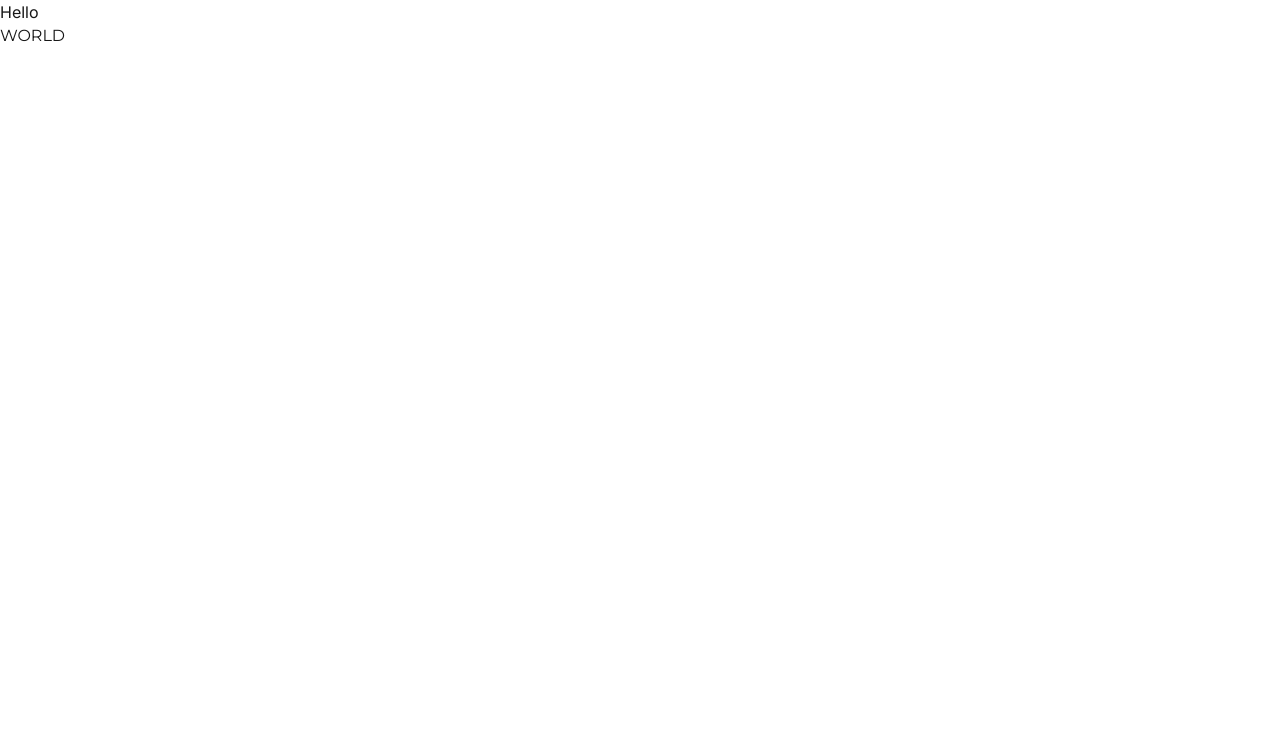
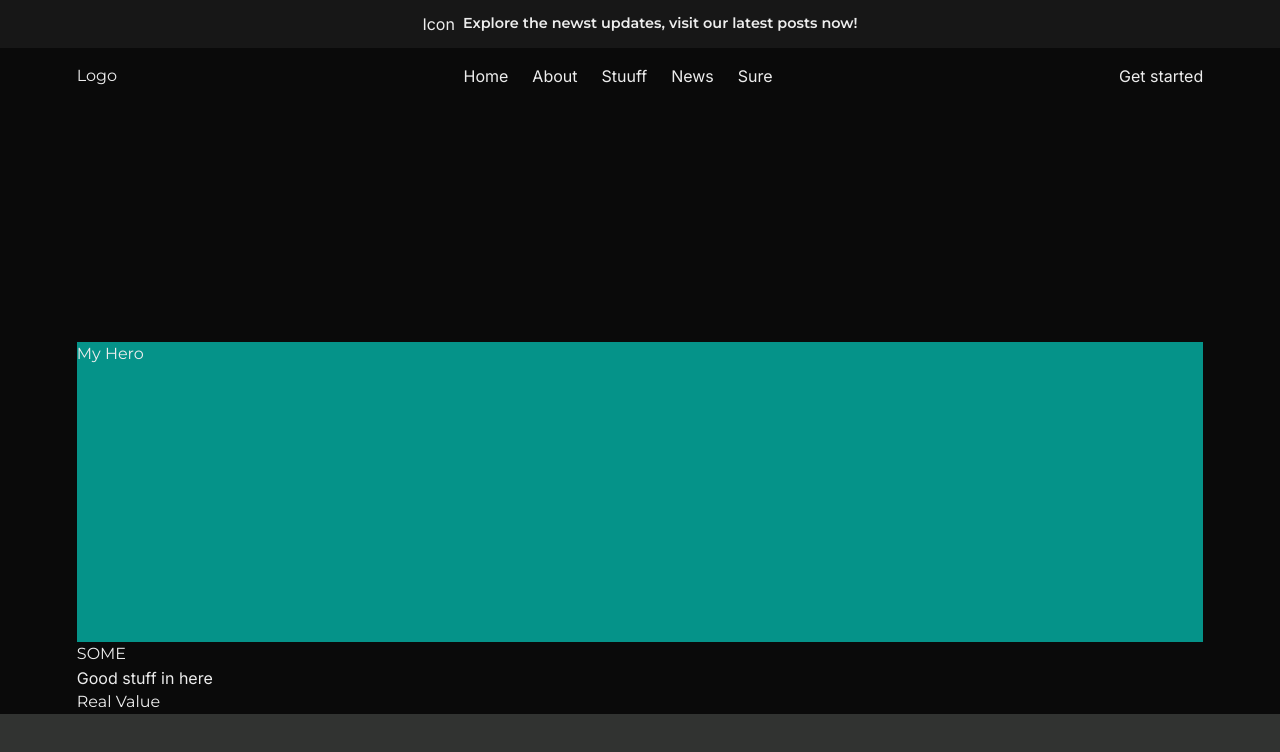
Before and after one commit to AmauriMarcos/perfect-mismatch, a Next.js app: page / in a window 1280 px wide. Shown: the top 752 px of the page. Built offline with nearby package versions, Linux system fonts and the light colour scheme.

Commit message:
Added color variables

```diff
--- a/src/app/globals.css
+++ b/src/app/globals.css
@@ -2,24 +2,23 @@
 @tailwind components;
 @tailwind utilities;
 
-/* Define the custom color palette in :root for light mode */
 :root {
-  --color-primary-light: #fce2c8; /* Light background */
-  --color-secondary-light: #059389; /* Light accent */
-  --background: #ffffff; /* Default light background */
-  --foreground: #171717; /* Default light text */
+  --color-primary: #fce2c8; /* Light mode primary color */
+  --color-secondary: #059389; /* Light mode secondary color */
+  --color-tertiary: #ffa38a;
+  --background: #ffffff; /* Light mode background */
+  --foreground: #171717; /* Light mode text */
   --font-montserrat: 'Montserrat', sans-serif;
   --font-inter: 'Inter', sans-serif;
 }
 
-/* Define dark mode colors using media query */
-@media (prefers-color-scheme: root) {
+@media (prefers-color-scheme: light) {
   :root {
-    --color-primary-dark: #171717; /* Dark background */
-    --color-secondary-dark: #059389; /* Dark accent */
+    --color-primary: #171717; /* Dark mode primary color */
+    --color-secondary: #059389; /* Dark mode secondary color */
+    --color-tertiary: #ffa38a;
     --background: #0a0a0a; /* Dark mode background */
     --foreground: #ededed; /* Dark mode text */
-
   }
 }
 
@@ -27,10 +26,8 @@ h1, h2, h3, h4, h5, h6 {
   font-family: var(--font-montserrat);
 }
 
-/* Apply the variables */
 body {
   color: var(--foreground);
   background-color: var(--background);
-  font-family: Arial, Helvetica, sans-serif;
   font-family: var(--font-inter);
 }
--- a/src/app/layout.tsx
+++ b/src/app/layout.tsx
@@ -1,21 +1,22 @@
 import { Montserrat, Inter } from "next/font/google";
 import { Metadata } from "next";
 import "./globals.css";
+import Navbar from "@/components/Navbar/Navbar";
+import Footer from "@/components/Footer/Footer";
 
 // Import Montserrat for titles
 const montserrat = Montserrat({
   subsets: ["latin"],
   variable: "--font-montserrat",
-  weight: ["400", "700"], // Regular and Bold
+  weight: ["400", "600", "700"],
 });
 
 // Import Inter for body text
 const inter = Inter({
   subsets: ["latin"],
   variable: "--font-inter",
-  weight: ["400", "700"], // Regular and Bold
+  weight: ["100", "200", "400", "600"],
 });
-
 export const metadata: Metadata = {
   title: "Create Next App",
   description: "Generated by create next app",
@@ -29,7 +30,11 @@ export default function RootLayout({
   return (
     <html lang="en">
       <body className={`${montserrat.variable} ${inter.variable} antialiased`}>
-        {children}
+        <main className="flex flex-col justify-between h-[100vh]">
+          <Navbar />
+          {children}
+          <Footer />
+        </main>
       </body>
     </html>
   );
--- a/src/app/page.tsx
+++ b/src/app/page.tsx
@@ -1,10 +1,12 @@
 import Image from "next/image";
-/* font-[family-name:var(--font-geist-sans)] */
+import Hero from "@/components/Hero/Hero";
 export default function Home() {
   return (
-    <div>
-      Hello
-      <h1>WORLD</h1>
+    <div className="h-100% w-full px-[6%]  grow">
+      <Hero/>
+      <h1>SOME</h1>
+      <p>Good stuff in here</p>
+      <h3>Real Value</h3>
     </div>
   );
 }
--- /dev/null
+++ b/src/components/Footer/Footer.tsx
@@ -0,0 +1,11 @@
+import React from 'react'
+
+const Footer = () => {
+  return (
+    <div className='h-[200px] w-full px-[6%] bg-[#313331]'>
+
+    </div>
+  )
+}
+
+export default Footer
--- /dev/null
+++ b/src/components/Hero/Hero.tsx
@@ -0,0 +1,11 @@
+import React from 'react'
+
+const Hero = () => {
+  return (
+    <div className='h-[300px] bg-secondary  w-full'>
+        <h1>My Hero</h1>
+    </div>
+  )
+}
+
+export default Hero;
--- /dev/null
+++ b/src/components/Navbar/Navbar.tsx
@@ -0,0 +1,31 @@
+import React from "react";
+
+const Navbar = () => {
+  return (
+    <div className="w-full  flex flex-col h-[100%]">
+      <div className="w-full flex items-center justify-center py-6 gap-2 h-[30px] bg-primary ">
+        <span>Icon</span>
+        <p className="font-montserrat text-[.9rem] font-semibold">
+          Explore the newst updates, visit our latest posts now!
+        </p>
+      </div>
+      <div className="w-full px-[6%] h-[56px] bg-background flex justify-between items-center ">
+        <div>
+          <h3>Logo</h3>
+        </div>
+        <ul className="flex gap-6  grow m-auto justify-center">
+          <li>Home</li>
+          <li>About</li>
+          <li>Stuuff</li>
+          <li>News</li>
+          <li>Sure</li>
+        </ul>
+        <div>
+          <button>Get started</button>
+        </div>
+      </div>
+    </div>
+  );
+};
+
+export default Navbar;
--- a/tailwind.config.ts
+++ b/tailwind.config.ts
@@ -9,11 +9,19 @@ const config: Config = {
   theme: {
     extend: {
       colors: {
-        background: "var(--background)",
-        foreground: "var(--foreground)",
+        background: "var(--background)", // Dynamic background color
+        foreground: "var(--foreground)", // Dynamic text color
+        primary: "var(--color-primary)", // Unified primary color
+        secondary: "var(--color-secondary)", // Unified secondary color
+        tertiary: "var(--color-tertiary)"
+      },
+      fontFamily: {
+        montserrat: ["var(--font-montserrat)", "sans-serif"],
+        inter: ["var(--font-inter)", "sans-serif"],
       },
     },
   },
   plugins: [],
 };
+
 export default config;
```
